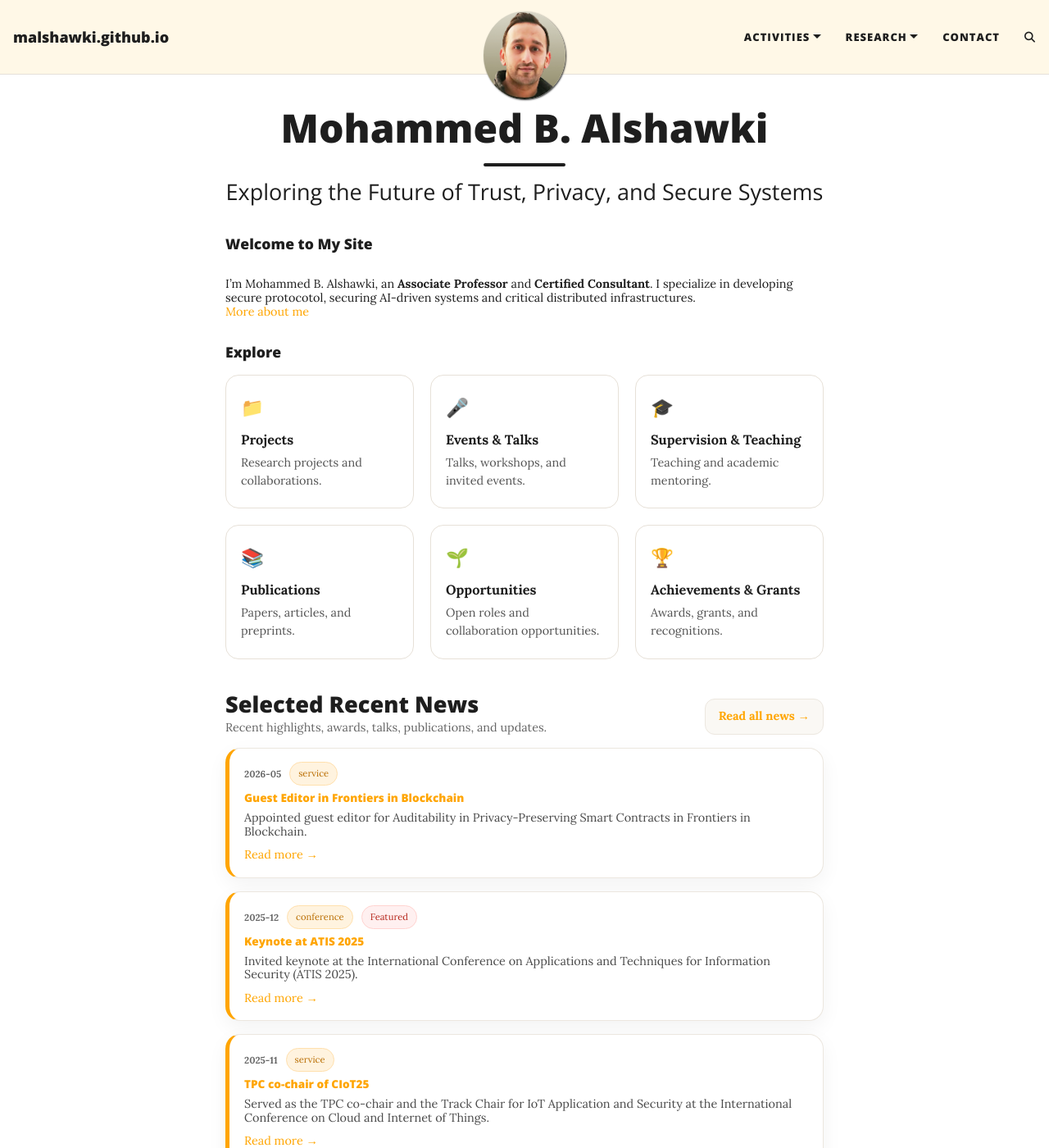
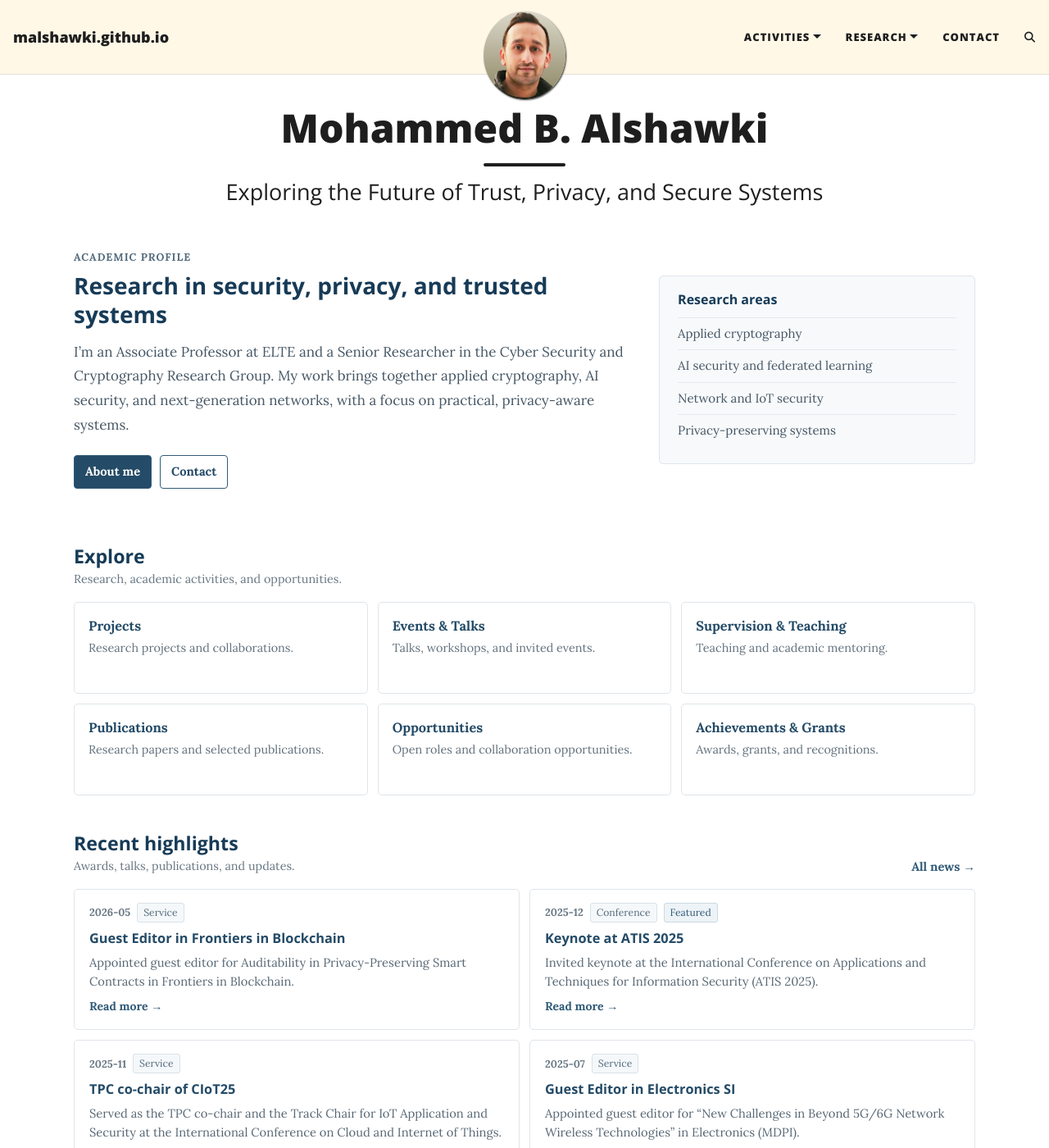
Before and after one commit to malshawki/malshawki.github.io, a Jekyll site: the page built from home.md, in a window 1280 px wide and 1400 px high. Shown: the whole window at 82% size. Built offline with Jekyll 4.4.1, drawn with Linux system fonts in a browser that asks for light colours; comment, search, counter and statistics services are not loaded; some of the changed text lies outside the part shown.

Commit message:
Update home.md

```diff
--- a/home.md
+++ b/home.md
@@ -3,197 +3,394 @@ layout: page
 title: Mohammed B. Alshawki
 subtitle: Exploring the Future of Trust, Privacy, and Secure Systems
 permalink: /
+full-width: true
 ---
 
 
 <style>
+.home-page {
+  max-width: 1100px;
+  margin: 0 auto;
+  color: #263746;
+}
+
+.home-intro {
+  display: grid;
+  grid-template-columns: minmax(0, 1.6fr) minmax(260px, 0.9fr);
+  gap: 28px;
+  align-items: stretch;
+  margin: 12px 0 44px;
+}
+
+.home-intro-main {
+  padding: 26px 0;
+}
+
+.home-eyebrow {
+  margin: 0 0 9px;
+  color: #526a7c;
+  font-size: 0.8rem;
+  font-weight: 700;
+  letter-spacing: 0.08em;
+  text-transform: uppercase;
+}
+
+.home-intro-title {
+  margin: 0 0 14px;
+  color: #173b57;
+  font-size: 1.75rem;
+  font-weight: 700;
+  line-height: 1.25;
+}
+
+.home-intro-copy {
+  max-width: 680px;
+  margin: 0;
+  color: #465765;
+  font-size: 1.06rem;
+  line-height: 1.75;
+}
+
+.home-actions {
+  display: flex;
+  flex-wrap: wrap;
+  gap: 10px;
+  margin-top: 22px;
+}
+
+.home-action {
+  display: inline-block;
+  padding: 8px 13px;
+  border: 1px solid #315b78;
+  border-radius: 4px;
+  color: #244b67 !important;
+  font-size: 0.92rem;
+  font-weight: 600;
+  text-decoration: none !important;
+}
+
+.home-action-primary {
+  background: #244b67;
+  color: #fff !important;
+}
+
+.home-action:hover,
+.home-action:focus-visible {
+  border-color: #173b57;
+  background: #f1f5f8;
+  color: #173b57 !important;
+}
+
+.home-action-primary:hover,
+.home-action-primary:focus-visible {
+  background: #173b57;
+  color: #fff !important;
+}
+
+.home-focus {
+  align-self: center;
+  padding: 20px 22px;
+  border: 1px solid #dfe5eb;
+  border-radius: 5px;
+  background: #f7f9fb;
+}
+
+.home-focus-title {
+  margin: 0 0 12px;
+  color: #173b57;
+  font-size: 1rem;
+  font-weight: 700;
+}
+
+.home-focus-list {
+  margin: 0;
+  padding: 0;
+  list-style: none;
+}
+
+.home-focus-list li {
+  padding: 8px 0;
+  border-top: 1px solid #e3e9ee;
+  color: #465765;
+  font-size: 0.94rem;
+}
+
+.home-section {
+  margin: 0 0 46px;
+}
+
+.home-section-header {
+  display: flex;
+  justify-content: space-between;
+  align-items: end;
+  gap: 16px;
+  margin-bottom: 16px;
+}
+
+.home-section-title {
+  margin: 0;
+  color: #173b57;
+  font-size: 1.45rem;
+  font-weight: 700;
+}
+
+.home-section-description {
+  margin: 5px 0 0;
+  color: #687783;
+  line-height: 1.5;
+}
+
+.explore-grid {
+  display: grid;
+  grid-template-columns: repeat(3, minmax(0, 1fr));
+  gap: 12px;
+}
+
+.explore-card {
+  display: flex;
+  min-height: 112px;
+  flex-direction: column;
+  padding: 16px 17px;
+  border: 1px solid #dfe5eb;
+  border-radius: 5px;
+  background: #fff;
+  color: inherit !important;
+  text-decoration: none !important;
+  transition: border-color 0.15s ease, background-color 0.15s ease;
+}
+
+.explore-card:hover,
+.explore-card:focus-visible {
+  border-color: #9eafbd;
+  background: #f8fafc;
+}
+
+.explore-card-title {
+  margin-bottom: 5px;
+  color: #244b67;
+  font-size: 1.02rem;
+  font-weight: 700;
+}
+
+.explore-card-description {
+  color: #63727e;
+  font-size: 0.9rem;
+  line-height: 1.5;
+}
+
 .news-home {
-  margin: 2.5rem 0 1rem 0;
+  margin: 0 0 24px;
 }
 
 .news-home-header {
   display: flex;
   justify-content: space-between;
   align-items: end;
-  gap: 1rem;
-  flex-wrap: wrap;
-  margin-bottom: 1rem;
-}
-
-.news-home-title {
-  margin: 0;
-  font-size: 1.7rem;
-  font-weight: 800;
-}
-
-.news-home-subtitle {
-  margin: 0.35rem 0 0 0;
-  color: #666;
+  gap: 16px;
+  margin-bottom: 16px;
 }
 
 .news-more-link {
+  flex-shrink: 0;
+  color: #315b78 !important;
+  font-size: 0.92rem;
+  font-weight: 600;
   text-decoration: none !important;
-  font-weight: 700;
-  padding: 0.65rem 1rem;
-  border-radius: 12px;
-  border: 1px solid #ece7df;
-  background: #faf8f4;
 }
 
-.news-more-link:hover {
-  background: #fff3df;
-  border-color: #ffd79a;
+.news-more-link:hover,
+.news-more-link:focus-visible {
+  color: #173b57 !important;
+  text-decoration: underline !important;
 }
 
 .news-grid {
   display: grid;
-  gap: 16px;
+  grid-template-columns: repeat(2, minmax(0, 1fr));
+  gap: 12px;
 }
 
 .news-card {
-  border: 1px solid #ece7df;
-  border-left: 5px solid #ffa500;
-  border-radius: 18px;
   padding: 16px 18px;
+  border: 1px solid #dfe5eb;
+  border-radius: 5px;
   background: #fff;
-  box-shadow: 0 8px 24px rgba(0,0,0,0.05);
-  transition: transform 0.18s ease, box-shadow 0.18s ease;
-}
-
-.news-card:hover {
-  transform: translateY(-2px);
-  box-shadow: 0 12px 30px rgba(0,0,0,0.08);
 }
 
 .news-meta {
   display: flex;
-  gap: 10px;
+  gap: 8px;
   flex-wrap: wrap;
   align-items: center;
   margin-bottom: 8px;
 }
 
 .news-date {
-  color: #666;
-  font-size: 0.72rem;
+  color: #687783;
+  font-size: 0.8rem;
   font-weight: 600;
 }
 
 .news-badge {
-  display: inline-block;
-  padding: 5px 10px;
-  border-radius: 888px;
-  font-size: 0.7rem;
-  font-weight: 500;
-  background: #fff3df;
-  color: #b96d00;
-  border: 1px solid #ffe0ad;
+  padding: 2px 7px;
+  border: 1px solid #d9e2e9;
+  border-radius: 3px;
+  background: #f5f8fa;
+  color: #526a7c;
+  font-size: 0.76rem;
+  text-transform: capitalize;
 }
 
 .news-badge.featured {
-  background: #fff0f0;
-  color: #b42318;
-  border-color: #ffd3d0;
+  border-color: #cbd9e3;
+  background: #edf3f7;
+  color: #315b78;
 }
 
 .news-headline {
-  margin: 0 0 8px 0;
-  font-size: 0.85rem;
-  line-height: 1.1;
+  margin: 0 0 7px;
+  font-size: 1.02rem;
+  font-weight: 700;
+  line-height: 1.4;
 }
 
 .news-headline a {
+  color: #244b67;
   text-decoration: none !important;
 }
 
+.news-headline a:hover,
+.news-headline a:focus-visible {
+  text-decoration: underline !important;
+}
+
 .news-summary {
-  color: #4a4a4a;
-  line-height: 1.15;
-  margin: 0 0 10px 0;
+  margin: 0 0 9px;
+  color: #586875;
+  font-size: 0.92rem;
+  line-height: 1.55;
 }
 
 .news-readmore {
+  color: #315b78 !important;
+  font-size: 0.88rem;
+  font-weight: 600;
   text-decoration: none !important;
-  font-weight: 500;
 }
 
-@media (max-width: 640px) {
-  .news-home-title {
-    font-size: 1.05rem;
+.news-readmore:hover,
+.news-readmore:focus-visible {
+  text-decoration: underline !important;
+}
+
+@media (max-width: 760px) {
+  .home-intro {
+    grid-template-columns: 1fr;
+    gap: 12px;
+    margin-bottom: 36px;
+  }
+
+  .home-intro-main {
+    padding: 12px 0 0;
+  }
+
+  .explore-grid {
+    grid-template-columns: repeat(2, minmax(0, 1fr));
+  }
+}
+
+@media (max-width: 560px) {
+  .home-intro-title {
+    font-size: 1.5rem;
+  }
+
+  .explore-grid,
+  .news-grid {
+    grid-template-columns: 1fr;
+  }
+
+  .home-section-header,
+  .news-home-header {
+    align-items: flex-start;
   }
 }
 </style>
 
+<div class="home-page">
+  <section class="home-intro" aria-labelledby="home-intro-title">
+    <div class="home-intro-main">
+      <p class="home-eyebrow">Academic profile</p>
+      <h2 class="home-intro-title" id="home-intro-title">Research in security, privacy, and trusted systems</h2>
+      <p class="home-intro-copy">
+        I’m an Associate Professor at ELTE and a Senior Researcher in the Cyber Security and Cryptography Research Group. My work brings together applied cryptography, AI security, and next-generation networks, with a focus on practical, privacy-aware systems.
+      </p>
+      <div class="home-actions">
+        <a class="home-action home-action-primary" href="aboutme">About me</a>
+        <a class="home-action" href="contact">Contact</a>
+      </div>
+    </div>
+    <aside class="home-focus" aria-labelledby="home-focus-title">
+      <h3 class="home-focus-title" id="home-focus-title">Research areas</h3>
+      <ul class="home-focus-list">
+        <li>Applied cryptography</li>
+        <li>AI security and federated learning</li>
+        <li>Network and IoT security</li>
+        <li>Privacy-preserving systems</li>
+      </ul>
+    </aside>
+  </section>
 
-
-
-### Welcome to My Site
-I’m Mohammed B. Alshawki, an **Associate Professor** and **Certified Consultant**. I specialize in developing secure protocotol, securing AI-driven systems and critical distributed infrastructures.
-<br>
-<a href=aboutme> More about me </a>
-
-
-<h3 style="margin-bottom:18px;">Explore</h3>
-
-<div id="explore-grid" style="display:grid; grid-template-columns:repeat(3, minmax(0,1fr)); gap:20px;">
-
-
-<a class="explore-card" href="projects" style="display:block; padding:22px 18px; border:1px solid #e7e1d8; border-radius:16px; background:#fff; text-decoration:none; color:#1e1e1e; min-height:126px;">
-<div style="font-size:1.4rem;margin-bottom:10px;">📁</div>
-<div style="font-size:1.02rem;font-weight:700;margin-bottom:6px;">Projects</div>
-<div style="font-size:0.9rem;color:#555;">Research projects and collaborations.</div>
-</a>
-
-<a class="explore-card" href="activities" style="display:block; padding:22px 18px; border:1px solid #e7e1d8; border-radius:16px; background:#fff; text-decoration:none; color:#1e1e1e; min-height:126px;">
-<div style="font-size:1.4rem;margin-bottom:10px;">🎤</div>
-<div style="font-size:1.02rem;font-weight:700;margin-bottom:6px;">Events &amp; Talks</div>
-<div style="font-size:0.9rem;color:#555;">Talks, workshops, and invited events.</div>
-</a>
-
-<a class="explore-card" href="supervision" style="display:block; padding:22px 18px; border:1px solid #e7e1d8; border-radius:16px; background:#fff; text-decoration:none; color:#1e1e1e; min-height:126px;">
-<div style="font-size:1.4rem;margin-bottom:10px;">🎓</div>
-<div style="font-size:1.02rem;font-weight:700;margin-bottom:6px;">Supervision &amp; Teaching</div>
-<div style="font-size:0.9rem;color:#555;">Teaching and academic mentoring.</div>
-</a>
-
-<a class="explore-card" href="publication" style="display:block; padding:22px 18px; border:1px solid #e7e1d8; border-radius:16px; background:#fff; text-decoration:none; color:#1e1e1e; min-height:126px;">
-<div style="font-size:1.4rem;margin-bottom:10px;">📚</div>
-<div style="font-size:1.02rem;font-weight:700;margin-bottom:6px;">Publications</div>
-<div style="font-size:0.9rem;color:#555;">Papers, articles, and preprints.</div>
-</a>
-
-<a class="explore-card" href="opportunities" style="display:block; padding:22px 18px; border:1px solid #e7e1d8; border-radius:16px; background:#fff; text-decoration:none; color:#1e1e1e; min-height:126px;">
-<div style="font-size:1.4rem;margin-bottom:10px;">🌱</div>
-<div style="font-size:1.02rem;font-weight:700;margin-bottom:6px;">Opportunities</div>
-<div style="font-size:0.9rem;color:#555;">Open roles and collaboration opportunities.</div>
-</a>
-
-<a class="explore-card" href="achievements" style="display:block; padding:22px 18px; border:1px solid #e7e1d8; border-radius:16px; background:#fff; text-decoration:none; color:#1e1e1e; min-height:126px;">
-<div style="font-size:1.4rem;margin-bottom:10px;">🏆</div>
-<div style="font-size:1.02rem;font-weight:700;margin-bottom:6px;">Achievements &amp; Grants</div>
-<div style="font-size:0.9rem;color:#555;">Awards, grants, and recognitions.</div>
-</a>
-
-
-</div>
-
+  <section class="home-section" aria-labelledby="explore-title">
+    <div class="home-section-header">
+      <div>
+        <h2 class="home-section-title" id="explore-title">Explore</h2>
+        <p class="home-section-description">Research, academic activities, and opportunities.</p>
+      </div>
+    </div>
+    <div class="explore-grid">
+      <a class="explore-card" href="projects">
+        <span class="explore-card-title">Projects</span>
+        <span class="explore-card-description">Research projects and collaborations.</span>
+      </a>
+      <a class="explore-card" href="activities">
+        <span class="explore-card-title">Events &amp; Talks</span>
+        <span class="explore-card-description">Talks, workshops, and invited events.</span>
+      </a>
+      <a class="explore-card" href="supervision">
+        <span class="explore-card-title">Supervision &amp; Teaching</span>
+        <span class="explore-card-description">Teaching and academic mentoring.</span>
+      </a>
+      <a class="explore-card" href="publication">
+        <span class="explore-card-title">Publications</span>
+        <span class="explore-card-description">Research papers and selected publications.</span>
+      </a>
+      <a class="explore-card" href="opportunities">
+        <span class="explore-card-title">Opportunities</span>
+        <span class="explore-card-description">Open roles and collaboration opportunities.</span>
+      </a>
+      <a class="explore-card" href="achievements">
+        <span class="explore-card-title">Achievements &amp; Grants</span>
+        <span class="explore-card-description">Awards, grants, and recognitions.</span>
+      </a>
+    </div>
+  </section>
 
 {% assign selected_news = site.data.news.items | where: "selected", true | sort: "date" | reverse %}
 
 <section class="news-home">
   <div class="news-home-header">
     <div>
-      <h2 class="news-home-title">Selected Recent News</h2>
-      <p class="news-home-subtitle">Recent highlights, awards, talks, publications, and updates.</p>
+      <h2 class="home-section-title">Recent highlights</h2>
+      <p class="home-section-description">Awards, talks, publications, and updates.</p>
     </div>
-    <a class="news-more-link" href="/news/">Read all news →</a>
+    <a class="news-more-link" href="/news/">All news <span aria-hidden="true">→</span></a>
   </div>
 
   <div class="news-grid">
     {% for item in selected_news limit: 4 %}
       <article class="news-card">
         <div class="news-meta">
-          <span class="news-date">{{ item.date | date: "%Y %b" }}</span>
+          <time class="news-date" datetime="{{ item.date | date: '%Y-%m' }}">{{ item.date | date: "%b %Y" }}</time>
           {% if item.category and item.category != "" %}
             <span class="news-badge">{{ item.category }}</span>
           {% endif %}
@@ -203,17 +400,22 @@ I’m Mohammed B. Alshawki, an **Associate Professor** and **Certified Consultan
         </div>
 
         <h3 class="news-headline">
-          <a href="{{ item.url }}" target="_blank">{{ item.title }}</a>
+          {% if item.url and item.url != "" %}
+            <a href="{{ item.url }}" target="_blank" rel="noopener noreferrer">{{ item.title }}</a>
+          {% else %}
+            {{ item.title }}
+          {% endif %}
         </h3>
 
         {% if item.summary and item.summary != "" %}
           <p class="news-summary">{{ item.summary }}</p>
         {% endif %}
 
-        <a class="news-readmore" href="{{ item.url }}" target="_blank">
-          Read more →
-        </a>
+        {% if item.url and item.url != "" %}
+          <a class="news-readmore" href="{{ item.url }}" target="_blank" rel="noopener noreferrer">Read more <span aria-hidden="true">→</span></a>
+        {% endif %}
       </article>
     {% endfor %}
   </div>
 </section>
+</div>
```
